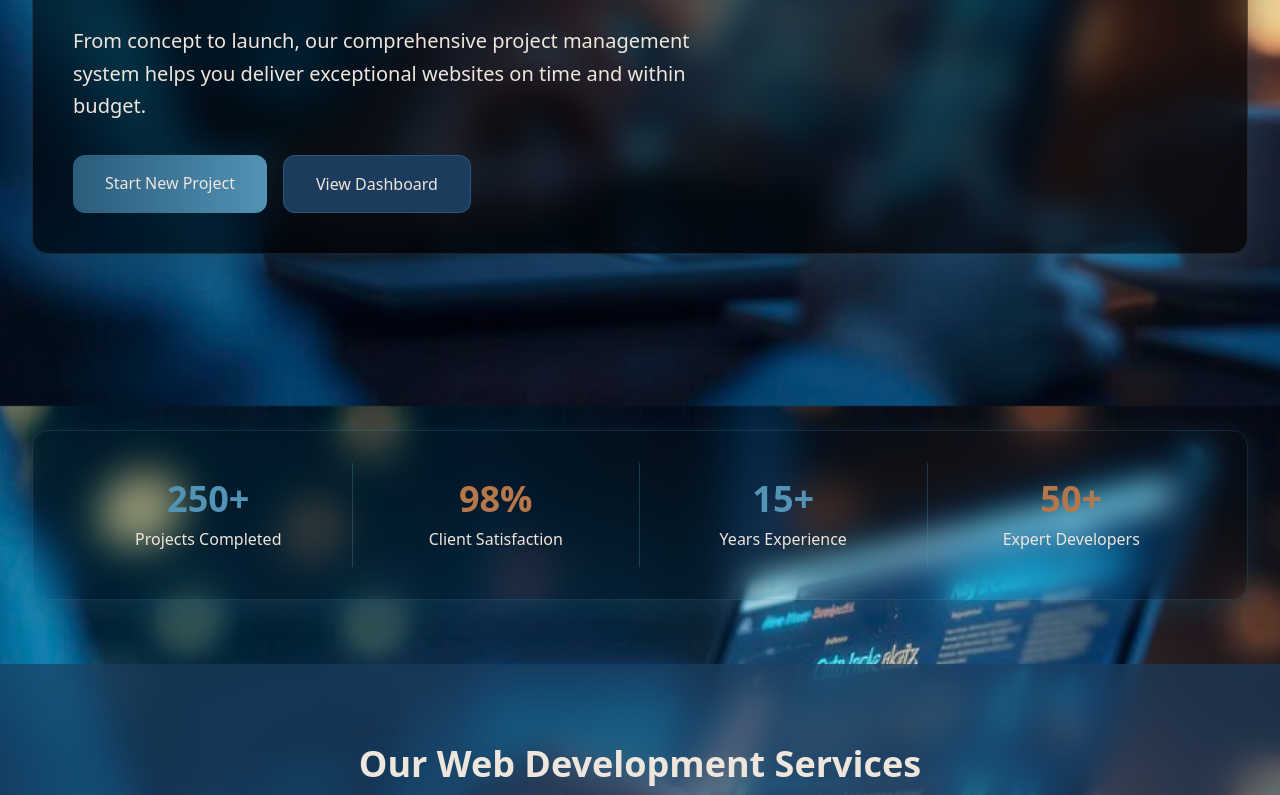
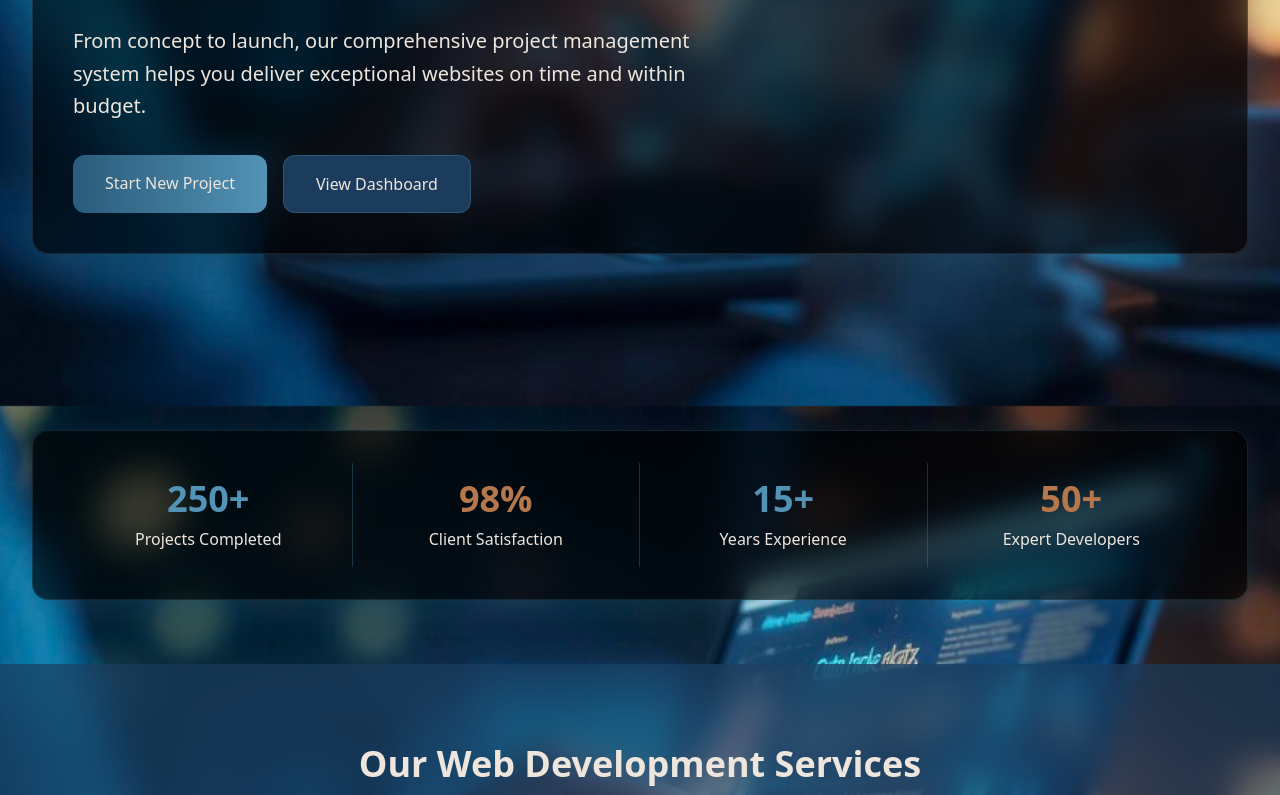
Before and after one commit to DimuthuAro/Nexus-Projects, a React (Vite) app in the folder frontend/: page / in a window 1280 px wide. Shown: the part 394-1189 px from the top of the page. Built offline with nearby package versions, Linux system fonts and the light colour scheme.

Commit message:
HomePage Adjust 2

```diff
--- a/frontend/src/pages/Home.jsx
+++ b/frontend/src/pages/Home.jsx
@@ -39,7 +39,7 @@ function Home() {
       {/* Stats */}
       <section className="py-16 -mt-8">
         <div className="container mx-auto px-4 sm:px-6 lg:px-8 relative z-10">
-          <div className="grid grid-cols-2 md:grid-cols-4 mx-auto lg:mx-0 backdrop-blur-lg hover:bg-black/70 p-8 rounded-2xl shadow-[0_10px_30px_rgba(42,_92,_123,_0.3)] border border-[#5293b6]/20 transform hover:shadow-[0_10px_40px_rgba(42,_92,_123,_0.4)] transition-all duration-300">
+          <div className="grid bg-black/60 grid-cols-2 md:grid-cols-4 mx-auto lg:mx-0 backdrop-blur-lg hover:bg-black/80 p-8 rounded-2xl shadow-[0_10px_30px_rgba(42,_92,_123,_0.3)] border border-[#5293b6]/20 transform hover:shadow-[0_10px_40px_rgba(42,_92,_123,_0.4)] transition-all duration-300">
             <div className="text-center p-4 border-r border-[#5293b6]/30 last:border-0 md:border-r">
               <h3 className="text-3xl md:text-4xl font-bold text-[#5293b6] mb-2">250+</h3>
               <p className="text-[#eee5dc]">Projects Completed</p>
```
